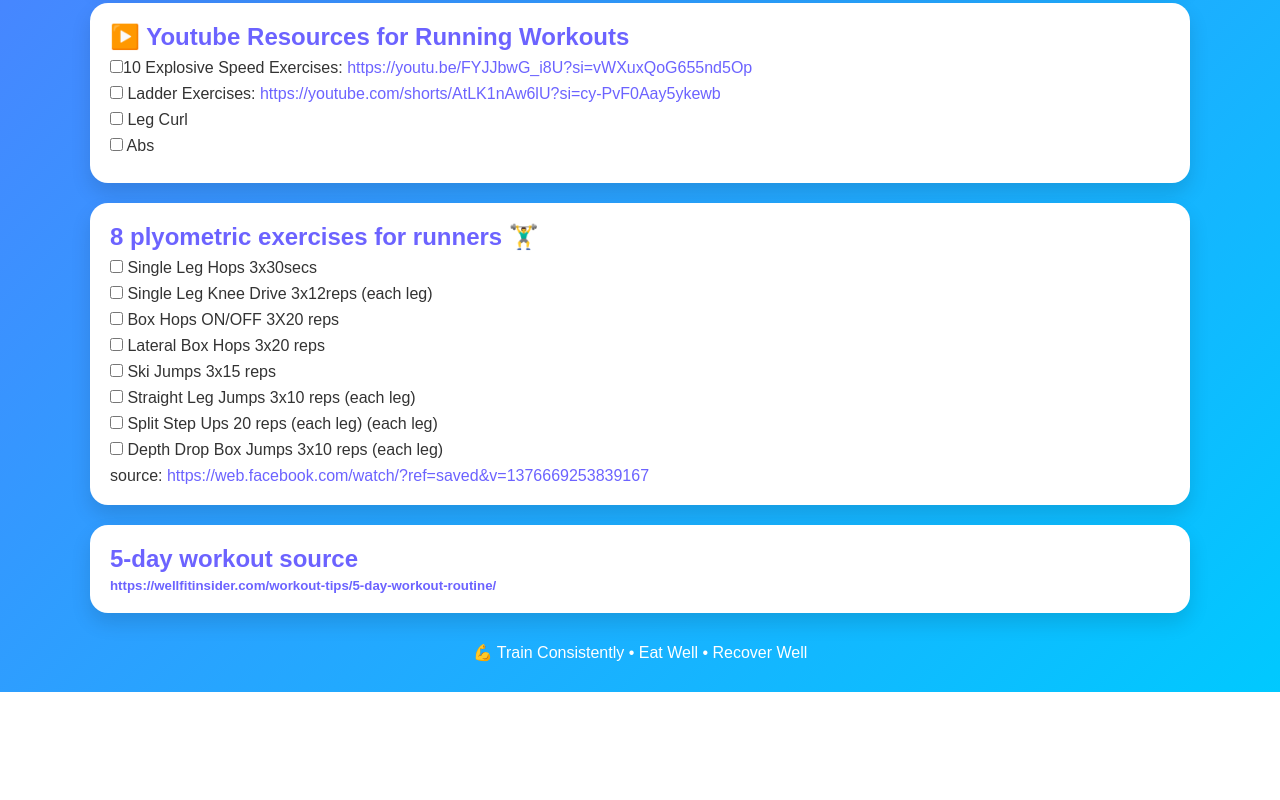
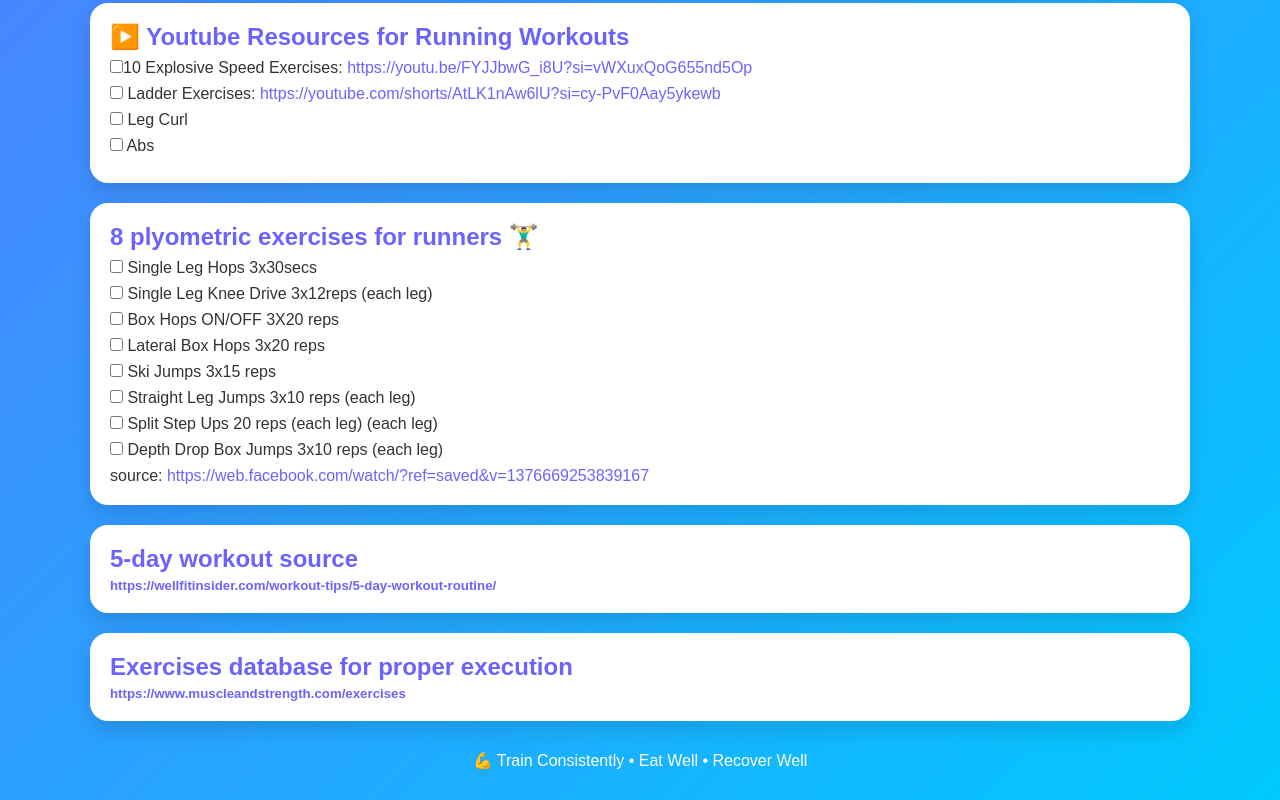
Before and after one commit to waltervilloga/Workout-Program, a plain HTML site: page index.html in a window 1280 px wide. Shown: the part 1054-1854 px from the top of the page. Before the commit the page ends 1746 px from the top, so only its background shows below. Drawn offline with Linux system fonts and the light colour scheme.

Commit message:
Update index.html

```diff
--- a/index.html
+++ b/index.html
@@ -309,6 +309,14 @@
           >
         </h5>
       </div>
+      <div class="card">
+        <h2>Exercises database for proper execution</h2>
+        <h5>
+          <a href="https://www.muscleandstrength.com/exercises"
+            >https://www.muscleandstrength.com/exercises</a
+          >
+        </h5>
+      </div>
 
       <footer>
         <p>💪 Train Consistently • Eat Well • Recover Well</p>
```
